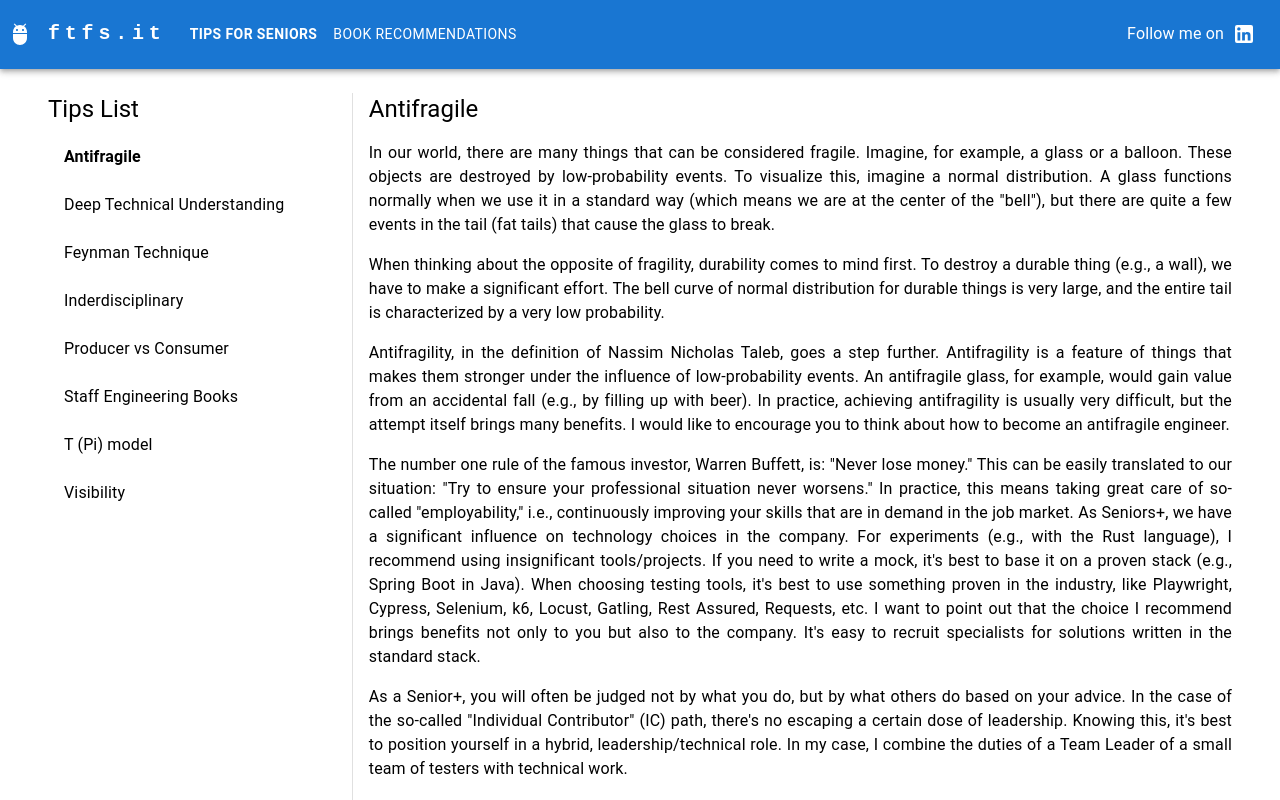
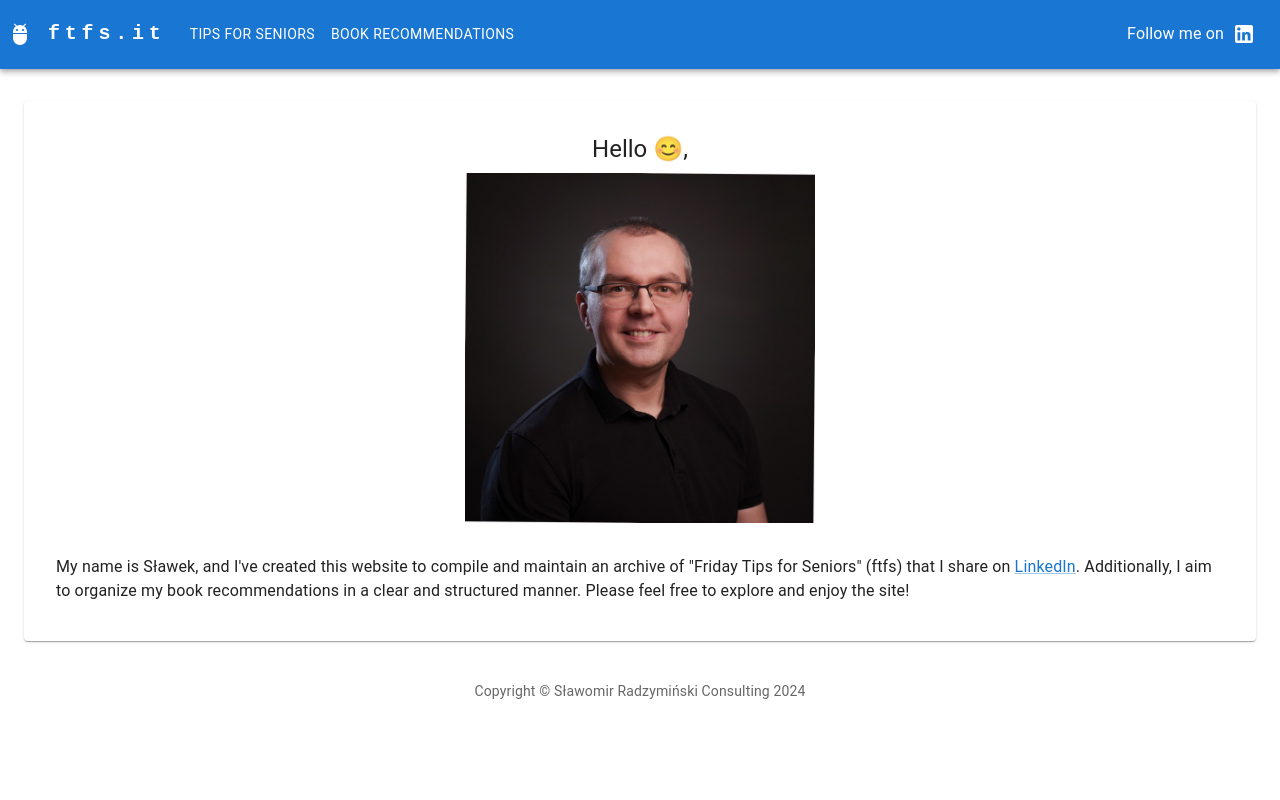
Before and after one commit to slawekradzyminski/reactapp, a React (Create React App) app: page / in a window 1280 px wide. Before the commit this address led to /tips/1. Shown: the top 800 px of the page. Built offline with nearby package versions, Linux system fonts and the light colour scheme.

Commit message:
homepage

```diff
--- a/src/AppRoutes.tsx
+++ b/src/AppRoutes.tsx
@@ -1,14 +1,15 @@
-import { Routes, Route, Navigate } from 'react-router-dom';
+import { Routes, Route } from 'react-router-dom';
 import TipsComponent from './components/tips/TipsComponent';
 import BooksDisplay from './components/books/BooksDisplay';
+import HomePage from './components/home/HomePage';
 
 function AppRoutes() {
     return (
         <Routes>
             <Route path="/tips" element={<TipsComponent />} />
             <Route path="/books" element={<BooksDisplay />} />
-            <Route path="" element={<Navigate replace to="/tips/1" />} />
-            <Route path="/" element={<Navigate replace to="/tips/1" />} />
+            <Route path="" element={<HomePage />} />
+            <Route path="/" element={<HomePage />} />
             <Route path="/tips/:tipId" element={<TipsComponent />} />
         </Routes>
     );
--- a/src/components/header/Logo.tsx
+++ b/src/components/header/Logo.tsx
@@ -9,7 +9,7 @@ const Logo = () => {
   return (
     <>
       <IconButton
-        onClick={() => navigate('/tips/1')}
+        onClick={() => navigate('/')}
         style={{ color: 'inherit', textDecoration: 'none' }}
       >
         <AdbIcon sx={{ display: { xs: 'none', md: 'flex' }, mr: 1 }} />
@@ -17,7 +17,7 @@ const Logo = () => {
       <Typography
         variant="h6"
         noWrap
-        onClick={() => navigate('/tips/1')}
+        onClick={() => navigate('/')}
         sx={{
           mr: 2,
           display: { xs: 'none', md: 'flex' },
--- /dev/null
+++ b/src/components/home/HomePage.tsx
@@ -0,0 +1,23 @@
+import React from 'react';
+import { Typography, Paper, Box, Link } from '@mui/material';
+
+const HomePage = () => {
+    return (
+        <Paper elevation={1} sx={{ padding: 4, marginTop: 4, display: 'flex', flexDirection: 'column', alignItems: 'center' }}>
+            <Typography variant="h5" gutterBottom>
+                Hello 😊,
+            </Typography>
+            <Box
+                component="img"
+                alt="Sławek"
+                src="/images/slawek.jpeg"
+                sx={{ width: '30%' }}
+            />
+            <Typography variant="body1" gutterBottom sx={{ marginTop: 4 }}>
+                My name is Sławek, and I've created this website to compile and maintain an archive of "Friday Tips for Seniors" (ftfs) that I share on <Link href="https://www.linkedin.com/in/slawekradzyminski/" target="_blank" rel="noopener noreferrer">LinkedIn</Link>. Additionally, I aim to organize my book recommendations in a clear and structured manner. Please feel free to explore and enjoy the site!
+            </Typography>
+        </Paper>
+    );
+};
+
+export default HomePage;
```
Also changed, not shown: public/images/slawek.jpeg (added).
